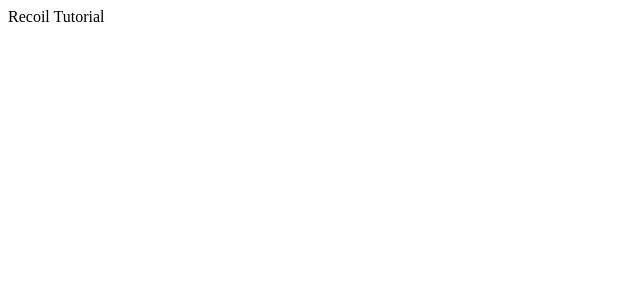
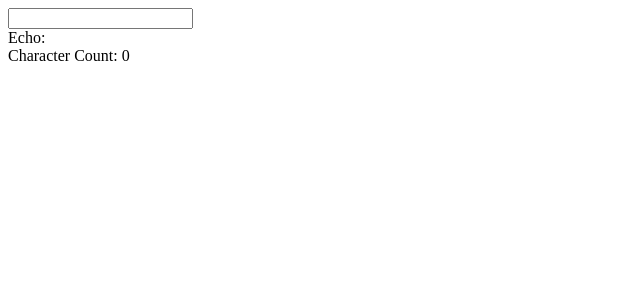
Before and after one commit to myeongseung-han/recoil-tutorial, a React (Create React App) app: page / in a window 1280 px wide. Shown: the top 300 px of the page, without its empty margins (0-640 px from the left). Built offline with nearby package versions, Linux system fonts and the light colour scheme.

Commit message:
[feat] CharacterCounter 컴포넌트 추가
- CharacterCounter 컴포넌트 렌더링

```diff
--- a/src/App.js
+++ b/src/App.js
@@ -1,9 +1,10 @@
 import { RecoilRoot } from 'recoil';
+import CharacterCounter from './components/CharacterCounter';
 
 function App() {
   return (
     <RecoilRoot>
-      <div>Recoil Tutorial</div>
+      <CharacterCounter />
     </RecoilRoot>
   );
 }
--- /dev/null
+++ b/src/components/CharacterCounter.js
@@ -0,0 +1,14 @@
+import React from "react";
+import CharacterCount from "./CharacterCount";
+import TextInput from "./TextInput";
+
+function CharacterCounter() {
+    return (
+        <div>
+        <TextInput />
+        <CharacterCount />
+        </div>
+    );
+}
+
+export default CharacterCounter;
```
